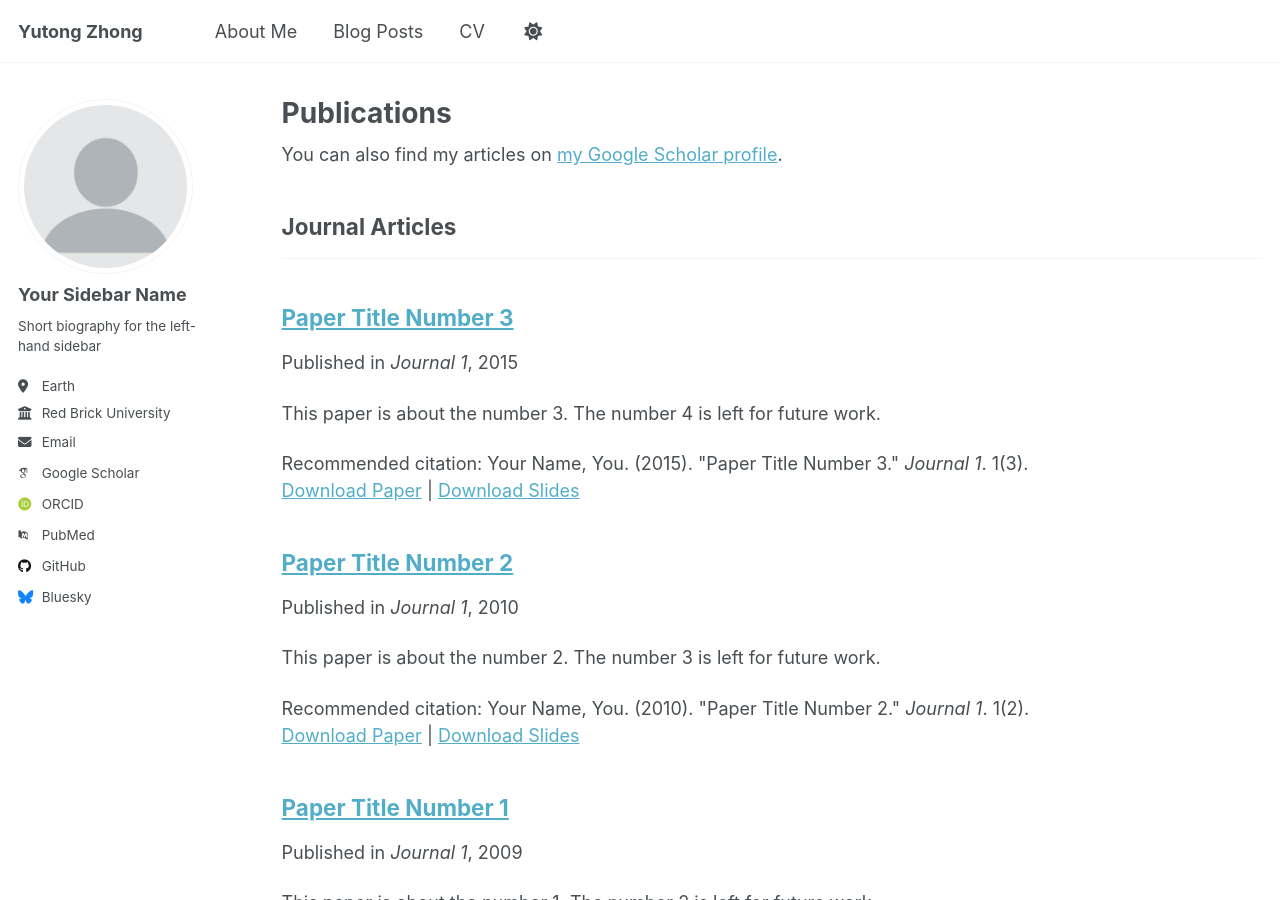
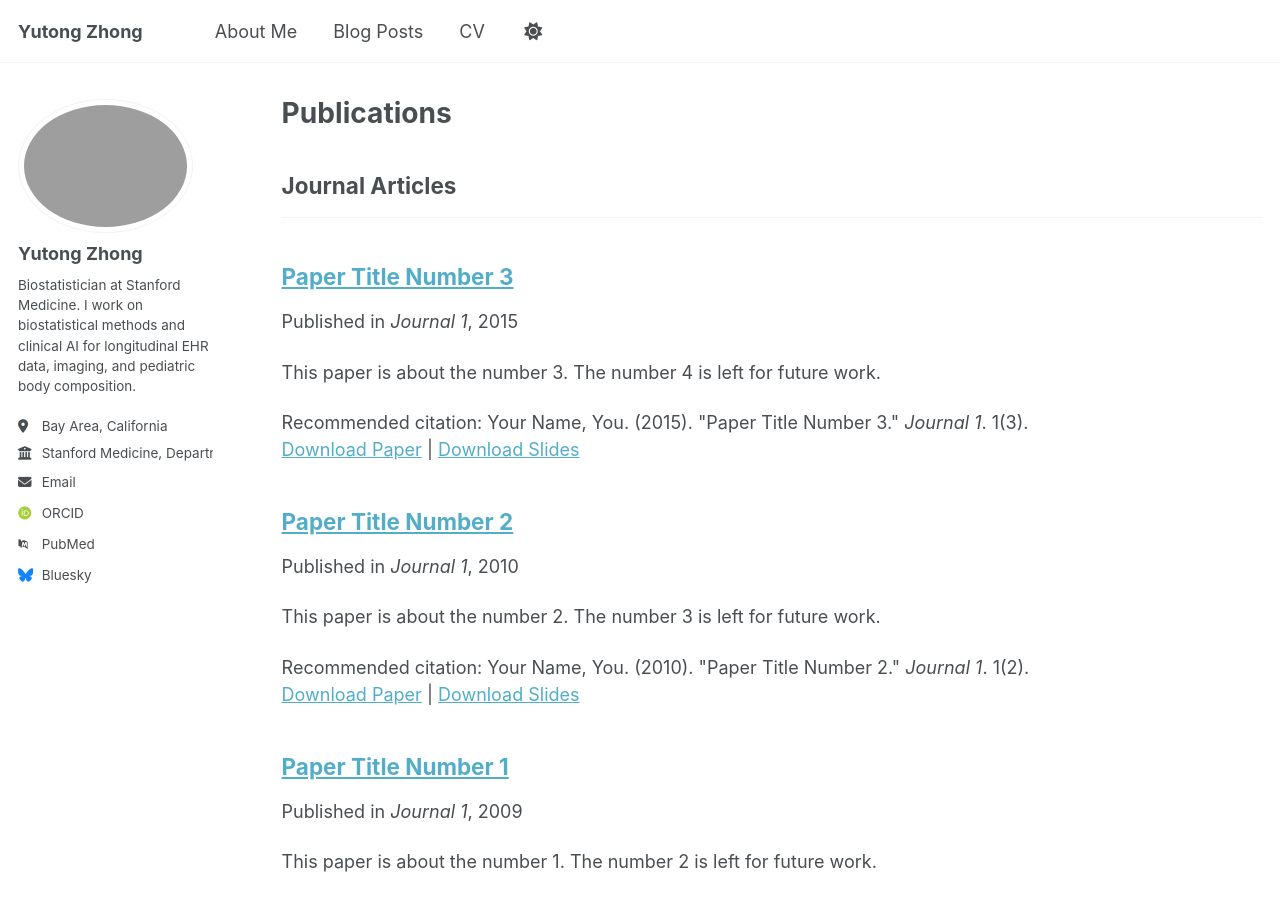
Before and after one commit to mikatong/yutong-zh.github.io, a Jekyll site: the page built from _pages/publications.html, in a window 1280 px wide and 900 px high. Built offline with Jekyll 4.4.1, drawn with Linux system fonts in a browser that asks for light colours; some web fonts are replaced; a script that is not in the unit is left out.

Commit message:
Update _config.yml

```diff
--- a/_config.yml
+++ b/_config.yml
@@ -21,65 +21,16 @@ repository               : "mikatong/yutong-zh.github.io"
 #               If a field is blank the icon and link will not appear, otherwise it will be shown.
 #               Additional customization can be done by editing /_includes/author-profile.html
 author:
-  # Biographic information
-  avatar           : "profile.png"
-  name             : "Your Sidebar Name"
-  pronouns         : # example: "she/her"
-  bio              : "Short biography for the left-hand sidebar"
-  location         : "Earth"
-  employer         : "Red Brick University"
-  uri              : # URL
-  email            : "yutongzh@stanford.edu"
+  name        : "Yutong Zhong"
+  avatar      : "profile.jpg"   # file you will add in the next step
+  bio         : "Biostatistician at Stanford Medicine. I work on biostatistical methods and clinical AI for longitudinal EHR data, imaging, and pediatric body composition."
+  location    : "Bay Area, California"
+  employer    : "Stanford Medicine, Department of Pediatrics"
+  email       : "yutongzh@stanford.edu"
+  orcid       : ""
+  pubmed      : ""
+  bluesky     : ""
 
-  # Academic websites
-  academia         : # URL
-  arxiv            : # URL - Update with the correct link to your profile
-  googlescholar    : "https://scholar.google.com/citations?user=PS_CX0AAAAAJ"
-  inspire-hep      : # URL
-  impactstory      : # URL
-  orcid            : "https://orcid.org/yourorcidurl"
-  semantic         : # URL
-  ssrn             : # URL
-  pubmed           : "https://www.ncbi.nlm.nih.gov/pubmed/?term=john+snow"
-  researchgate     : # URL
-  scopus           : # URL
-  zotero           : # URL
-
-
-  # Repositories and software development
-  bitbucket        : # Username - Update with your username on the site
-  codepen          : # Username
-  dribbble         : # Username
-  github           : "academicpages"
-  kaggle           : # Username
-  stackoverflow    : # User number or user number and name (i.e., use "1" or "1/jeff-atwood")
-
-  # Social media
-  artstation       : # Username
-  bluesky          : "bsky.app" # Replace this with you Bluesky username
-  facebook         : # Username
-  flickr           : # Username
-  foursquare       : # Username
-  goodreads        : # Username
-  google_plus      : # Username
-  keybase          : # Username
-  instagram        : # Username
-  lastfm           : # Username
-  linkedin         : # Username
-  mastodon         : # URL
-  medium           : # URL
-  pinterest        : # Username
-  soundcloud       : # Username
-  steam            : # Username
-  telegram         : # URL
-  tumblr           : # Username
-  twitter          : # Username for X / Twitter
-  vine             : # Username
-  weibo            : # Username
-  wikipedia        : # Username
-  xing             : # Username
-  youtube          : # Username
-  zhihu            : # Username
 
 # Publication Category - The following the list of publication categories and their headings
 publication_category:
```
